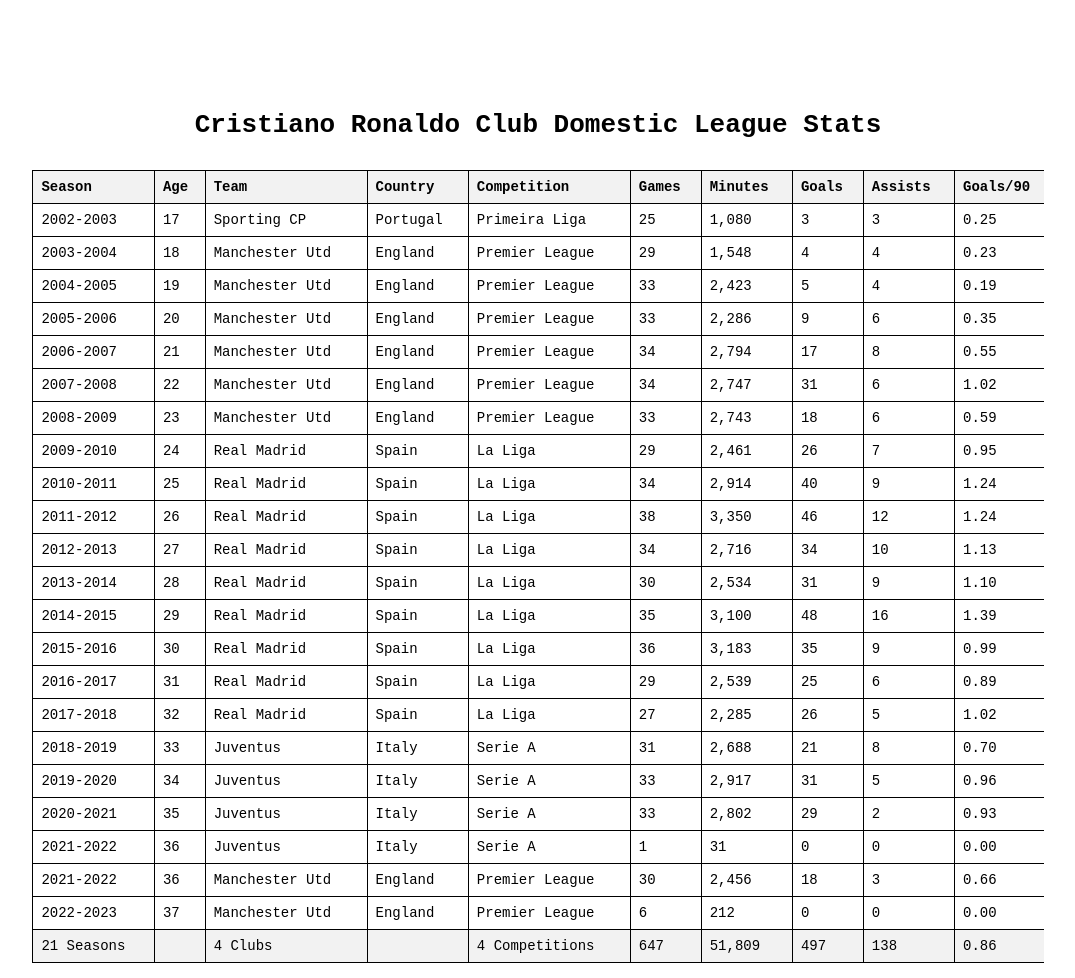
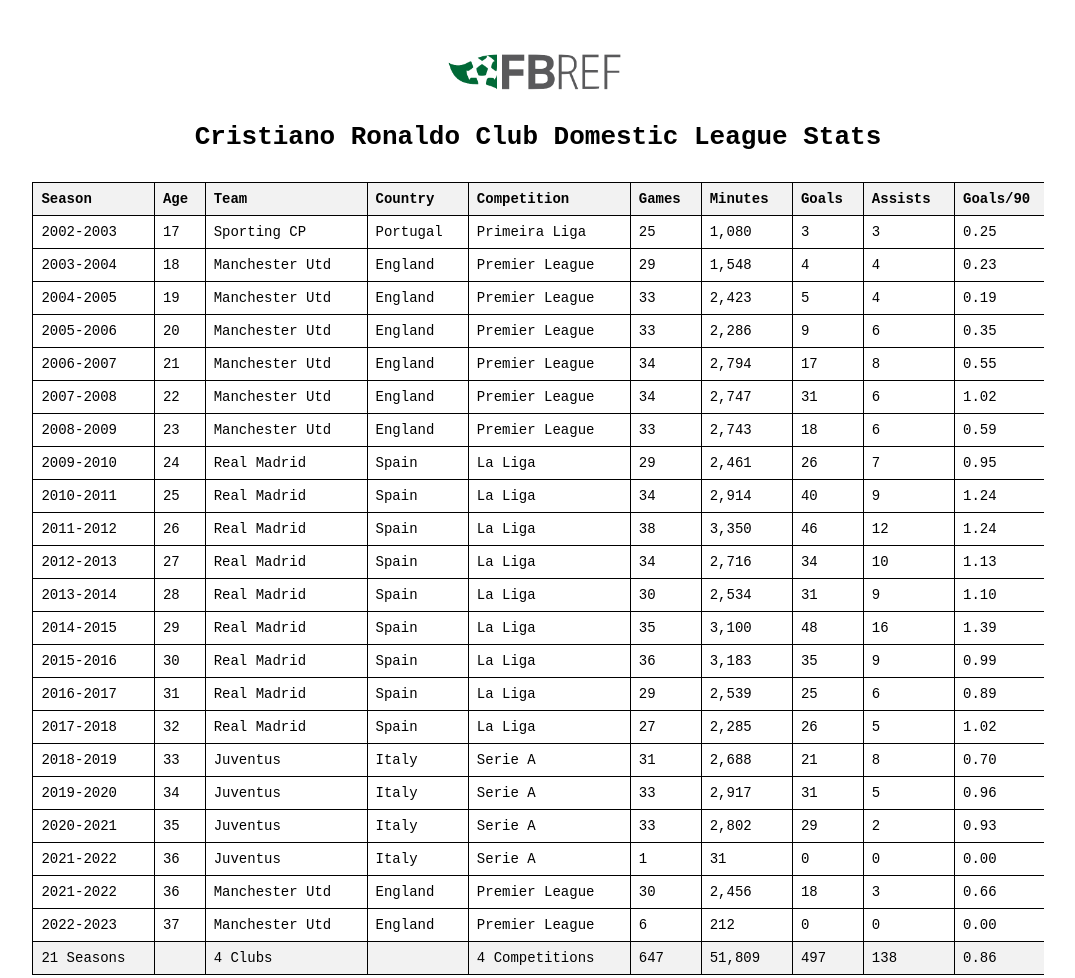
Before and after one commit to marshatlarge/sr-ronaldo, a website: page index.html in a window 1280 px wide. Shown: the whole page, without its empty margins (102-1177 px from the left). Drawn offline with Linux system fonts and the light colour scheme.

Commit message:
Add fr logo

```diff
--- a/index.html
+++ b/index.html
@@ -7,6 +7,7 @@
     <link rel="stylesheet" href="styles.css" />
   </head>
   <body>
+    <img class="logo" src="/assets/logo.png" />
     <h1>Cristiano Ronaldo Club Domestic League Stats</h1>
     <script type="module" src="script.js"></script>
   </body>
--- a/styles.css
+++ b/styles.css
@@ -1,7 +1,14 @@
 body {
   font-family: monospace; /* Make the text monospace */
   margin-bottom: 200px;
-  margin-top: 100px;
+  margin-top: 50px;
+}
+
+.logo {
+  display: block; /* Add this line if .logo is an inline element like <img> */
+  width: 200px;
+  margin-left: auto;
+  margin-right: auto;
 }
 
 .table-wrapper {
```
Also changed, not shown: assets/logo.png (added).
